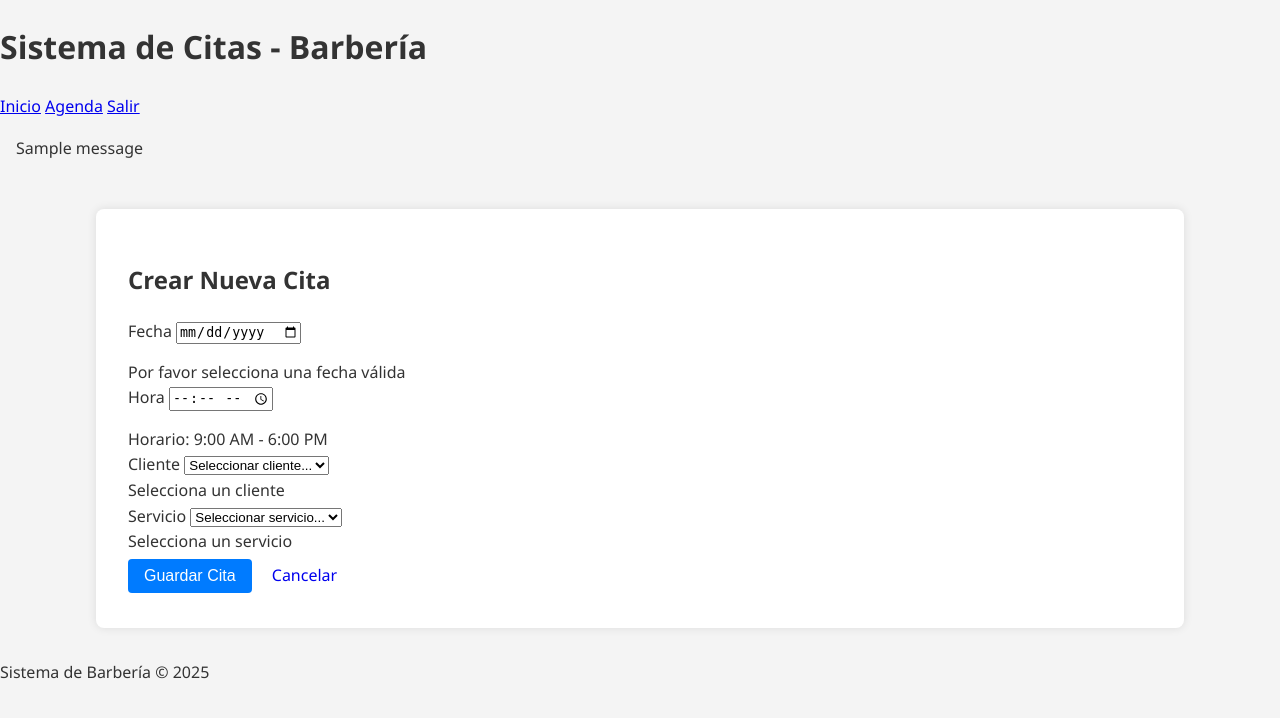
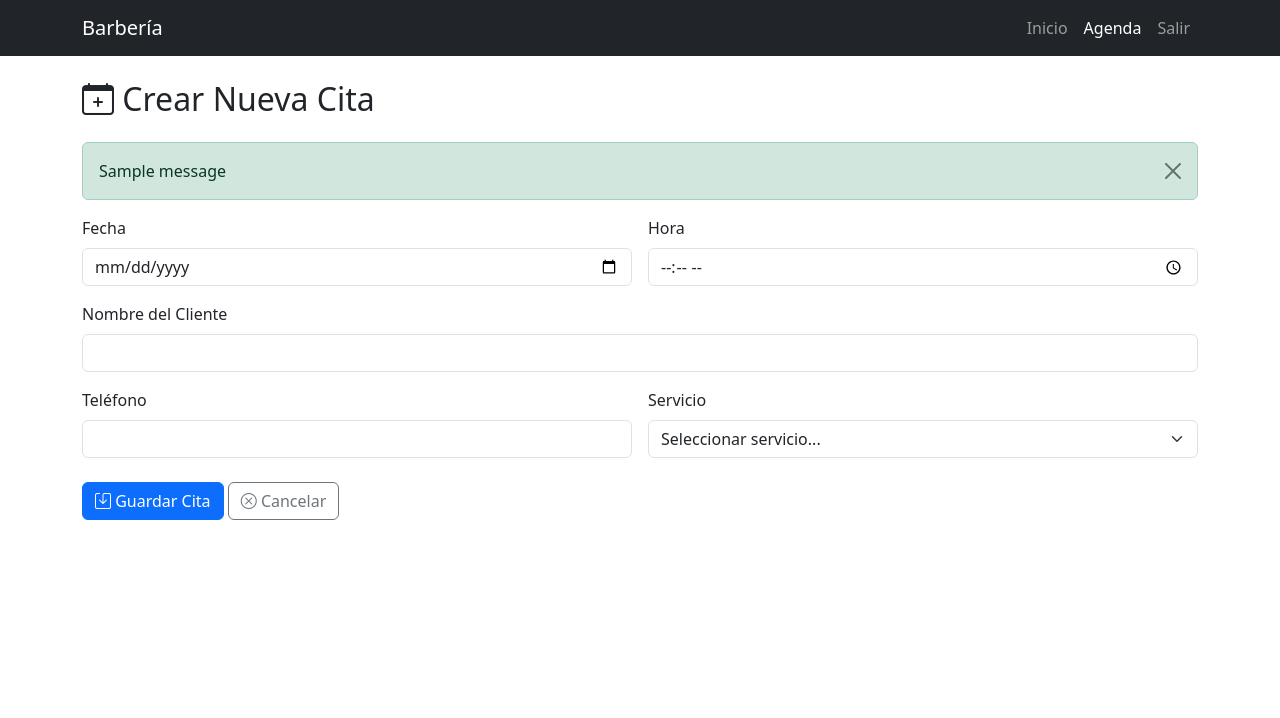
Before and after one commit to adaintel/barberia-citas, a Flask app: page /crear_cita in a window 1280 px wide. Shown: the top 718 px of the page. Run offline with Flask 3, Linux system fonts and the light colour scheme; the visitor is signed in with stand-in values (Sample User, id 1); one stand-in notice (Sample message) is shown; a database or web service that is not in the repository returns one stand-in record (values such as "Sample title"); some libraries are stand-ins or nearby versions.

Commit message:
Update crear_cita.html
nuevo

```diff
--- a/templates/crear_cita.html
+++ b/templates/crear_cita.html
@@ -1,15 +1,54 @@
-{% extends "base.html" %}
+<!DOCTYPE html>
+<html lang="es">
+<head>
+    <meta charset="UTF-8">
+    <meta name="viewport" content="width=device-width, initial-scale=1.0">
+    <title>Crear Cita - Barbería</title>
+    <link href="https://cdn.jsdelivr.net/npm/bootstrap@5.3.0/dist/css/bootstrap.min.css" rel="stylesheet">
+    <link rel="stylesheet" href="https://cdn.jsdelivr.net/npm/bootstrap-icons@1.10.0/font/bootstrap-icons.css">
+    <style>
+        .error-message {
+            color: #dc3545;
+            font-size: 0.875em;
+        }
+    </style>
+</head>
+<body>
+    <nav class="navbar navbar-expand-lg navbar-dark bg-dark">
+        <div class="container">
+            <a class="navbar-brand" href="/">Barbería</a>
+            <div class="navbar-nav">
+                <a class="nav-link" href="/">Inicio</a>
+                <a class="nav-link active" href="/agenda">Agenda</a>
+                {% if session.admin %}
+                <a class="nav-link" href="/logout">Salir</a>
+                {% else %}
+                <a class="nav-link" href="/login">Login</a>
+                {% endif %}
+            </div>
+        </div>
+    </nav>
 
-{% block content %}
     <div class="container mt-4">
-    <h2><i class="bi bi-calendar-plus"></i> Crear Nueva Cita</h2>
+        <h2 class="mb-4"><i class="bi bi-calendar-plus"></i> Crear Nueva Cita</h2>
 
-    <form method="POST" action="{{ url_for('crear_cita') }}" class="needs-validation" novalidate>
+        {% with messages = get_flashed_messages(with_categories=true) %}
+            {% if messages %}
+                {% for category, message in messages %}
+                <div class="alert alert-{{ category }} alert-dismissible fade show">
+                    {{ message }}
+                    <button type="button" class="btn-close" data-bs-dismiss="alert"></button>
+                </div>
+                {% endfor %}
+            {% endif %}
+        {% endwith %}
+
+        <form method="POST" action="/crear_cita" class="needs-validation" novalidate>
             <div class="row g-3">
                 <div class="col-md-6">
                     <label for="fecha" class="form-label">Fecha</label>
                     <input type="date" class="form-control" id="fecha" name="fecha"
-                       min="{{ min_date }}" required>
+                           min="{{ now.strftime('%Y-%m-%d') }}" required>
                     <div class="invalid-feedback">
                         Por favor selecciona una fecha válida
                     </div>
@@ -24,25 +63,25 @@
                     </div>
                 </div>
 
-            <div class="col-md-6">
-                <label for="cliente_id" class="form-label">Cliente</label>
-                <select class="form-select" id="cliente_id" name="cliente_id" required>
-                    <option value="">Seleccionar cliente...</option>
-                    {% for cliente in clientes %}
-                    <option value="{{ cliente[0] }}">{{ cliente[1] }}</option>
-                    {% endfor %}
-                </select>
+                <div class="col-12">
+                    <label for="cliente" class="form-label">Nombre del Cliente</label>
+                    <input type="text" class="form-control" id="cliente" name="cliente" required>
                     <div class="invalid-feedback">
-                    Selecciona un cliente
+                        Ingresa el nombre del cliente
                     </div>
                 </div>
 
                 <div class="col-md-6">
-                <label for="servicio_id" class="form-label">Servicio</label>
-                <select class="form-select" id="servicio_id" name="servicio_id" required>
+                    <label for="telefono" class="form-label">Teléfono</label>
+                    <input type="tel" class="form-control" id="telefono" name="telefono">
+                </div>
+
+                <div class="col-md-6">
+                    <label for="servicio" class="form-label">Servicio</label>
+                    <select class="form-select" id="servicio" name="servicio" required>
                         <option value="">Seleccionar servicio...</option>
-                    {% for servicio in servicios %}
-                    <option value="{{ servicio[0] }}">{{ servicio[1] }}</option>
+                        {% for servicio, precio in servicios %}
+                        <option value="{{ servicio }}">{{ servicio }} (${{ "%.2f"|format(precio) }})</option>
                         {% endfor %}
                     </select>
                     <div class="invalid-feedback">
@@ -54,7 +93,7 @@
                     <button type="submit" class="btn btn-primary">
                         <i class="bi bi-save"></i> Guardar Cita
                     </button>
-                <a href="{{ url_for('agenda') }}" class="btn btn-outline-secondary">
+                    <a href="/agenda" class="btn btn-outline-secondary">
                         <i class="bi bi-x-circle"></i> Cancelar
                     </a>
                 </div>
@@ -62,6 +101,7 @@
         </form>
     </div>
 
+    <script src="https://cdn.jsdelivr.net/npm/bootstrap@5.3.0/dist/js/bootstrap.bundle.min.js"></script>
     <script>
     // Validación del formulario
     (() => {
@@ -78,4 +118,5 @@
       })
     })()
     </script>
-{% endblock %}
+</body>
+</html>
```
Lines whose indentation alone changed are shown as unchanged.
